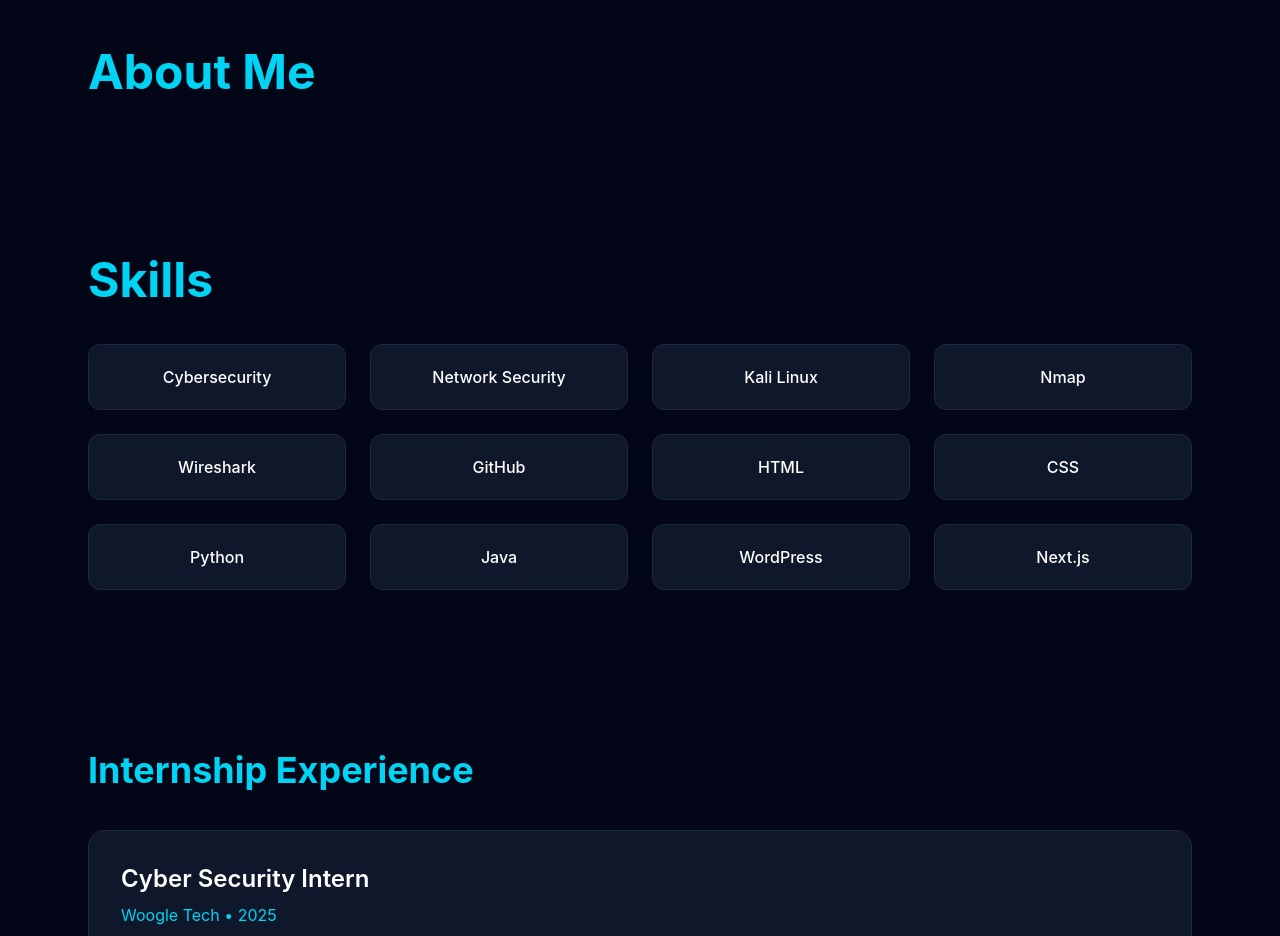
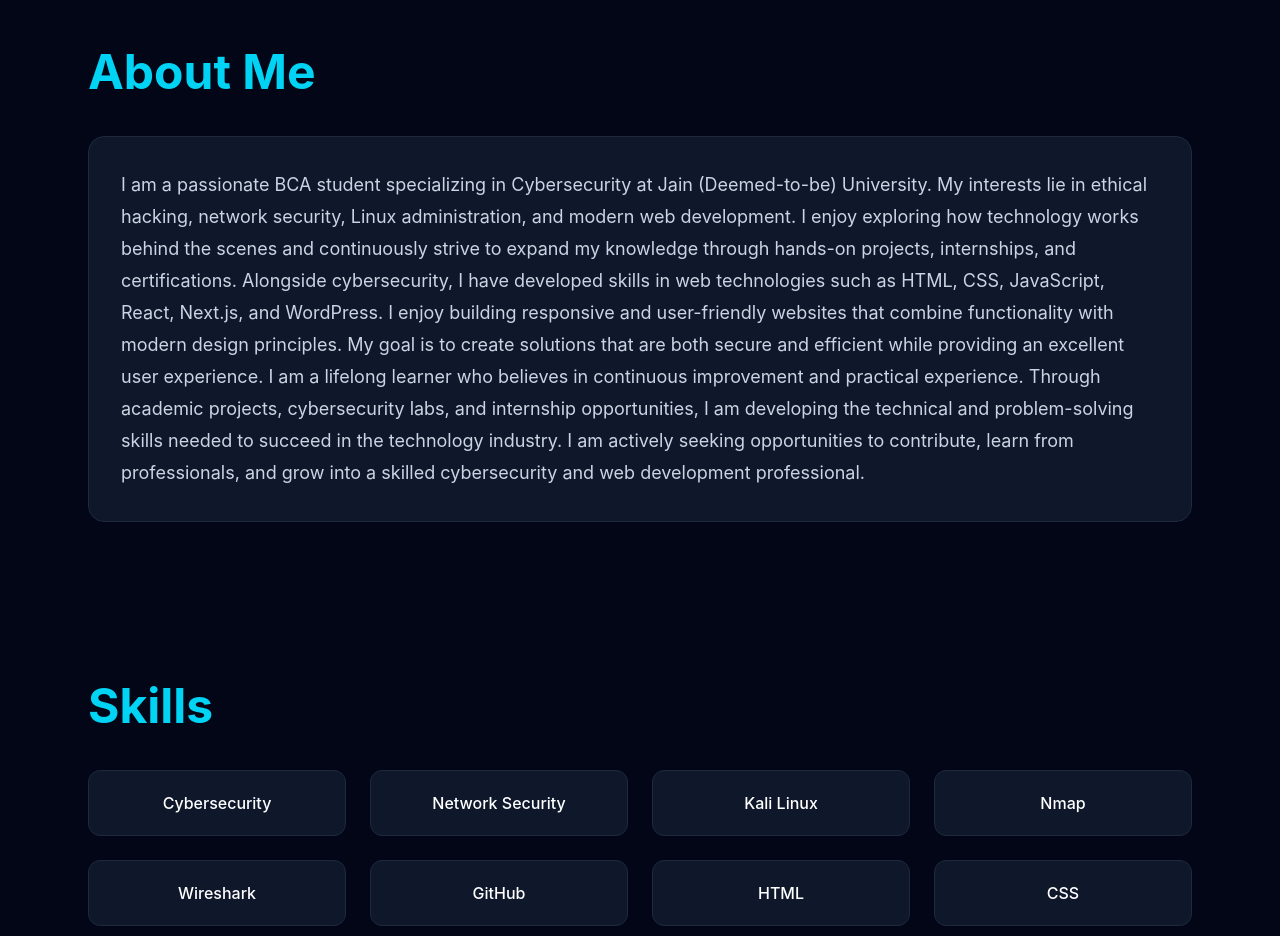
Before and after one commit to Nourinbushair/portfolio, a Next.js app: page / in a window 1280 px wide. Shown: the part 1080-2016 px from the top of the page. Built offline with nearby package versions, Linux system fonts and the light colour scheme.

Commit message:
Portfolio updates

```diff
--- a/components/About.jsx
+++ b/components/About.jsx
@@ -16,7 +16,21 @@ export default function About() {
         About Me
       </motion.h2>
 
+      <motion.div
+        initial={{ opacity: 0 }}
+        whileInView={{ opacity: 1 }}
+        transition={{ duration: 1 }}
+        className="mt-10 bg-slate-900 border border-slate-800 rounded-2xl p-8"
+      >
+        <p className="text-lg text-slate-300 leading-8">
+          I am a passionate BCA student specializing in Cybersecurity at Jain (Deemed-to-be) University. My interests lie in ethical hacking, network security, Linux administration, and modern web development. I enjoy exploring how technology works behind the scenes and continuously strive to expand my knowledge through hands-on projects, internships, and certifications.
 
+Alongside cybersecurity, I have developed skills in web technologies such as HTML, CSS, JavaScript, React, Next.js, and WordPress. I enjoy building responsive and user-friendly websites that combine functionality with modern design principles. My goal is to create solutions that are both secure and efficient while providing an excellent user experience.
+
+I am a lifelong learner who believes in continuous improvement and practical experience. Through academic projects, cybersecurity labs, and internship opportunities, I am developing the technical and problem-solving skills needed to succeed in the technology industry. I am actively seeking opportunities to contribute, learn from professionals, and grow into a skilled cybersecurity and web development professional.
+
+        </p>
+      </motion.div>
     </section>
   );
 }
```
